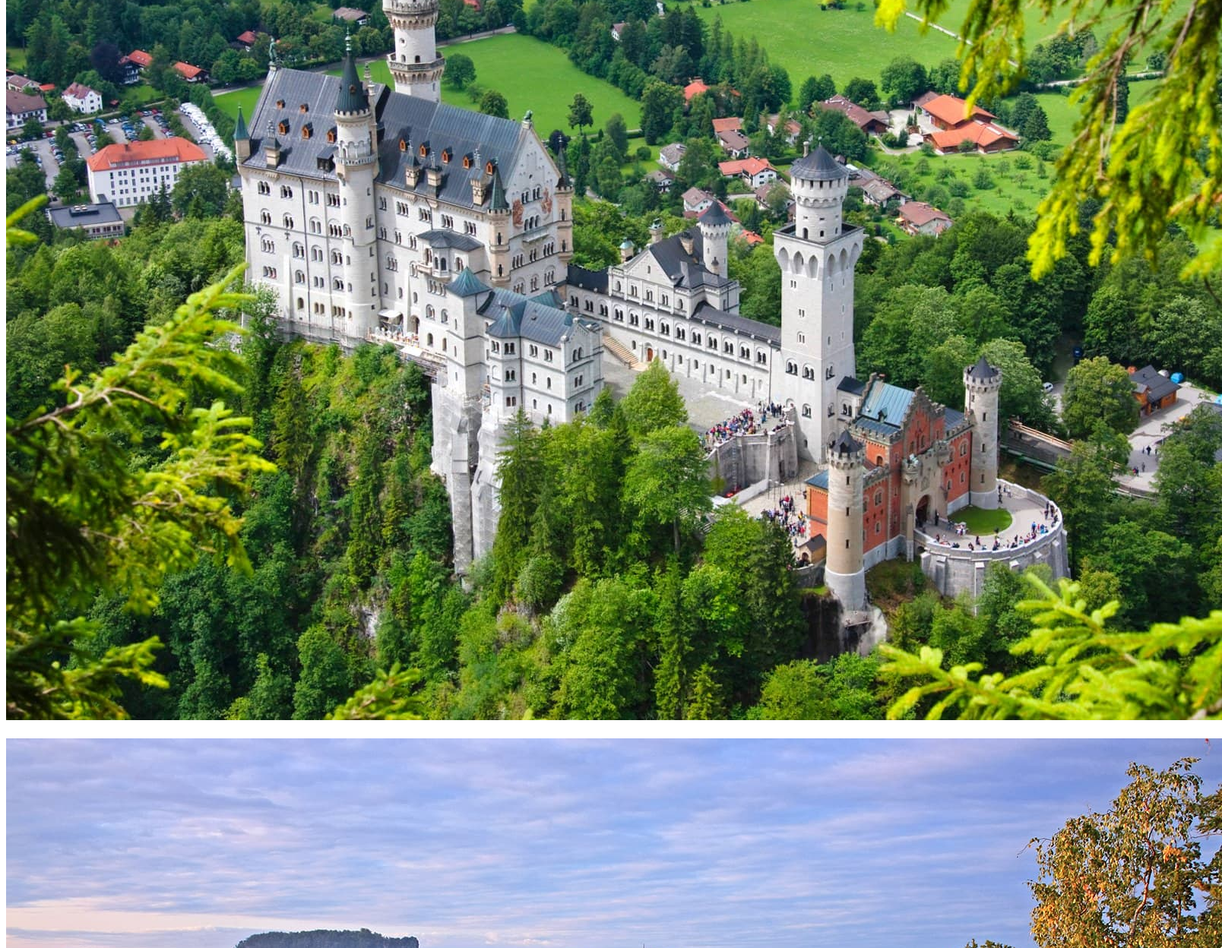
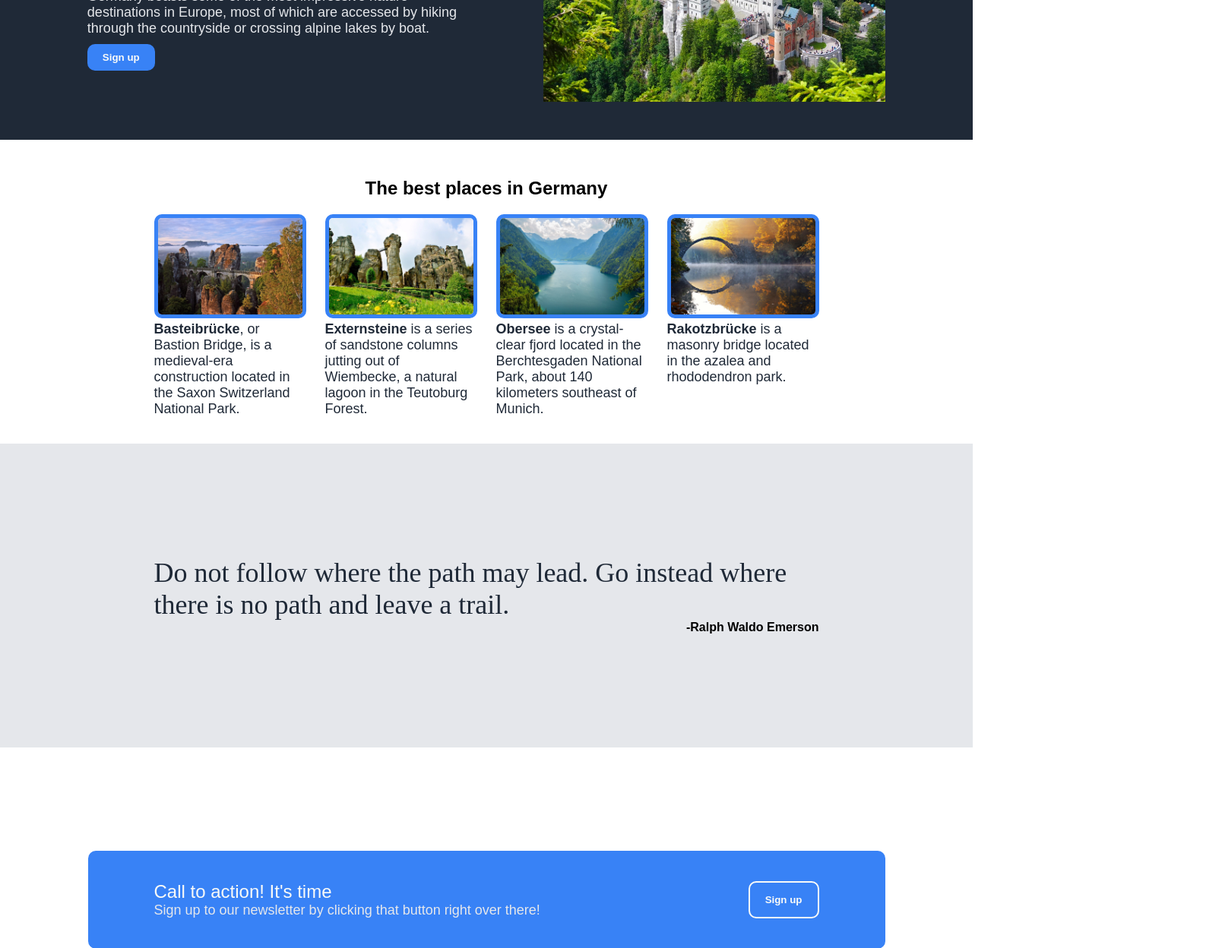
Before and after one commit to EugenioBravi/Landing-Page, a plain HTML site: page index.html in a window 1280 px wide. Shown: the part 264-1512 px from the top of the page at 76% size, 1608 px wide, since content can reach past the window. Drawn offline with Linux system fonts and the light colour scheme.

Commit message:
add style

```diff
--- a/index.html
+++ b/index.html
@@ -7,55 +7,59 @@
     <link href="./style.css" rel="stylesheet" type="">
     <title>Landing Page</title>
 </head>
+
+<body>
 <header>
     <p class="headerLogo">Tourism</p>
     <ul>
-        <li>Newsletter</li>
-        <li>Make account</li>
-        <li>Log in</li>
+        <li><a href="#">Newsletter</a></li>
+        <li><a href="#">Make account</a></li>
+        <li><a href="#">Log in</a></li>
     </ul>
 </header>
-<body>
-    <div class="frontPage">
-        <div>
-            <h1></h1>
-            <p class="subText"></p>
+    <div class="frontPageContainer">
+        <div class="frontPage">
+            <h1>Places to visit in Germany</h1>
+            <p class="subText">Germany boasts some of the most impressive nature destinations in Europe, most of which are accessed by hiking through the countryside or crossing alpine lakes by boat. </p>
             <button class="frontPageButton">Sign up</button>
         </div>
         <img src="./img/Germany.jpg" alt="Germany">
     </div>
     <div class="paisajeContainer">
-        <h2></h2>
+        <h2>The best places in Germany</h2>
         <div class="imageContainer">
-           <div>
+           <div class="container">
                <img src="./img/Basteibrücke.jpg" alt="Basteibrücke" class="paisajeImage"  >
-               <p class="underImageText"></p>
+               <p class="subImageText">
+                <span>Basteibrücke</span>, or Bastion Bridge, is a medieval-era construction located in the Saxon Switzerland National Park.</p>
            </div>
-            <div>
+            <div class="container">
                 <img src="./img/Externsteine.jpg" alt="Externsteine" class="paisajeImage">
-                <p class="underImageText"></p>
+                <p class="subImageText"><span>Externsteine</span> is a series of sandstone columns jutting out of Wiembecke, a natural lagoon in the Teutoburg Forest.</p>
             </div>
-            <div>
+            <div class="container">
                 <img src="./img/Lago Obersee.jpg" alt="Lago Obersee" class="paisajeImage">
-                <p class="underImageText"></p>
+                <p class="subImageText"><span>Obersee</span> is a crystal-clear fjord located in the Berchtesgaden National Park, about 140 kilometers southeast of Munich.</p>
             </div>
-            <div>
+            <div class="container">
                 <img src="./img/Rakotzbrücke.jpg" alt="Rakotzbrücke" class="paisajeImage">
-                <p class="underImageText"></p>
+                <p class="subImageText"><span>Rakotzbrücke</span> is a masonry bridge located in the azalea and rhododendron park.</p>
             </div>
         </div>
     </div>
     <div class="quoteContainer">
-        <p class="quote"></p>
-        <p class="quoteAuthor"></p>
+        <p class="quote">Do not follow where the path may lead. Go instead where there is no path and leave a trail.</p>
+        <p class="quoteAuthor">-Ralph Waldo Emerson</p>
     </div>
     <div class="newsletterContainer">
-        <div class="newslleter">
-            <h3></h3>
-            <p class="newsletterText"></p>
-        </div>
-        <button class="newsletterButton">Sign up</button>
+        <div class="newsletter">
+            <div>
+            <p class="newsletterHeader">Call to action! It's time</h3>
+            <p class="newsletterText">Sign up to our newsletter by clicking that button right over there!</p>
+            </div>
+            <button class="newsletterButton">Sign up</button>
+       </div>
     </div>
+<footer><p class="footerText">Copyright © Bell Cranel 2022</p></footer>
 </body>
-<footer><p class="subText">Copyright Bell Cranel</p></footer>
 </html>
--- a/style.css
+++ b/style.css
@@ -0,0 +1,176 @@
+* {
+    margin: 0px;
+    padding: 0px;
+    font-family: Arial, Helvetica, sans-serif;
+}
+img{
+    max-width: 600px;
+    height: 300px;
+}
+
+/* Header */
+
+header{
+    display: flex;
+    justify-content: space-between;
+    align-items: center;
+    background-color: #1F2937;
+    padding: 10px;
+}
+ul{
+    display: flex;
+    list-style-type: none;
+    column-gap: 20px;
+    margin-right: 40px;
+}
+.headerLogo{
+    font-size: 24px;
+    margin-left: 50px;
+    color: #f9faf8;
+}
+a{
+    font-size: 18px;
+    color: #e5e7eb;
+    text-decoration: none;
+}
+
+/* Front Page */
+
+.frontPageContainer{
+    background-color: #1F2937;
+    display: flex;
+    justify-content: center;
+    align-items: center;
+    column-gap: 100px;
+    padding: 50px 0px;
+    height: 300px;
+}
+.frontPage{
+    max-width: 500px;
+}
+h1{
+    font-size: 48px;
+    color: #f9faf8;
+}
+.subText{
+    font-size: 18px;
+    color: #e5e7eb;
+    margin-bottom: 10px;
+}
+.frontPageButton{
+    background-color: #3882f6;
+    color: #f9faf8;
+    padding: 10px 20px;
+    border-radius: 10px;
+    border: none;
+    font-weight: bold;
+}
+
+/* Paisajes */
+
+.paisajeContainer{
+    height: 300px;
+    padding: 50px 0px;
+    display: flex;
+    align-items: center;
+    flex-direction: column;
+    row-gap: 20px;
+}
+.paisajeImage{
+    width: 190px;
+    height: auto;
+    border: 5px solid #3882f6;
+    border-radius: 10px;
+}
+.container{
+    width: 200px;
+}
+.imageContainer{
+    display: flex;
+    column-gap: 25px;
+}
+.h2{
+    font-size: 36px;
+    font-weight: bold;
+    color: #1f2937;
+}
+span{
+    font-weight: bold;
+}
+.subImageText{
+    font-size: 18px;
+    color: #1F2937;
+}
+
+/* Quote */
+
+.quoteContainer{
+    background-color:#e5e7eb ;
+    display: flex;
+    height: 300px;
+    padding: 50px 0px;
+    justify-content: center;
+    align-items: center;
+    align-content: center;
+    flex-wrap: wrap;
+}
+.quote{
+    width: 875px;
+    font-size: 36px;
+    font-family: "light italic";
+    color: #1F2937;
+}
+.quoteAuthor{
+    font-weight: bold;
+    width: 875px;
+    justify-content: flex-end;
+    display: flex;
+}
+
+/* Newsletter */
+
+.newsletterContainer{
+    height: 300px;
+    padding: 50px 0px;
+    display: flex;
+    align-items: center;
+    justify-content: center;
+}
+.newsletter{
+    width: 875px;
+    padding: 40px 87px;
+    display: flex;
+    justify-content: space-between;
+    background-color: #3882f6;
+    border-radius: 10px;
+}
+.newsletterHeader{
+    font-size: 24px;
+    color: #f9faf8;
+}
+.newsletterText{
+    font-size: 18px;
+    color: #e5e7eb;
+}
+.newsletterButton{
+    background-color: #3882f6;
+    color: #f9faf8;
+    padding: 10px 20px;
+    border-radius: 10px;
+    border: 2px solid #f9faf8;
+    font-weight: bold;
+}
+
+/* Footer */
+
+footer{
+    padding: 25px 0px;
+    background-color: #1F2937;
+    display: flex;
+    justify-content: center;
+    align-items: center;
+}
+.footerText{
+    font-size: 18px;
+    color: #e5e7eb;
+}
```
